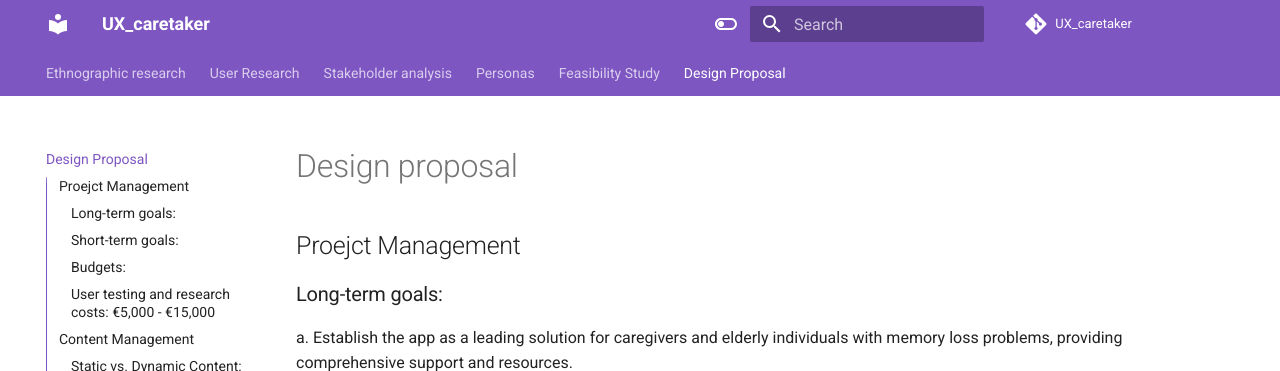
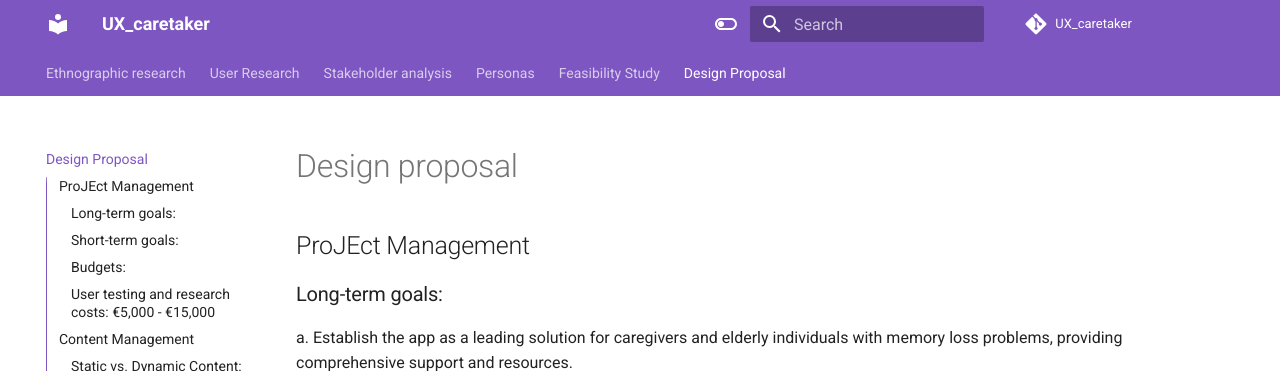
Before and after one commit to teragramgius/GherryPlus, an MkDocs documentation site: the page built from docs/designproposal.md, in a window 1280 px wide and 900 px high. Shown: the top 371 px of the window. Built offline with MkDocs 1.6.1 and Material for MkDocs 9.7.7, drawn with Linux system fonts in a browser that asks for light colours; comment, search, counter and statistics services are not loaded; the version menu is left out.

Commit message:
Update designproposal.md

```diff
--- a/docs/designproposal.md
+++ b/docs/designproposal.md
@@ -1,6 +1,6 @@
 # Design proposal
 
-## Proejct Management
+## ProJEct Management
 
 ### Long-term goals:
 
```
